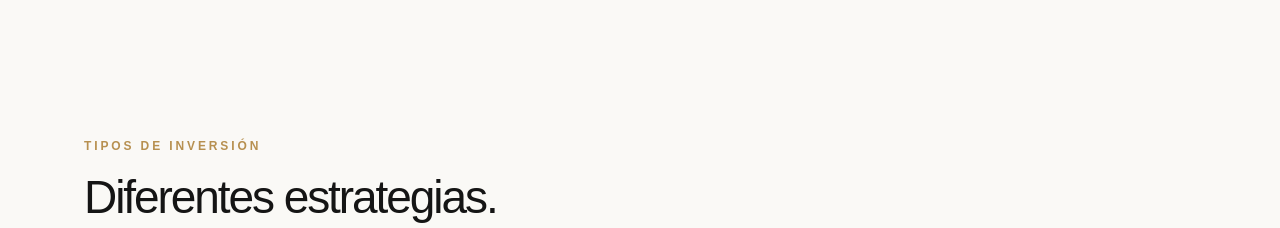
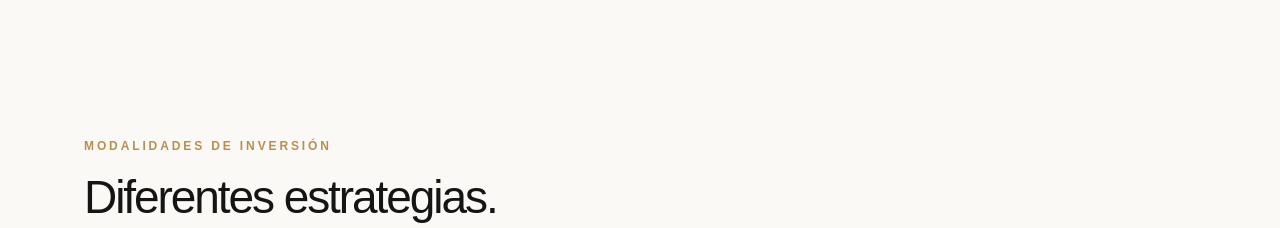
Before and after one commit to propertyinvestors42/property-investors-web, a Next.js app: page / in a window 1280 px wide. Shown: the part 1800-2028 px from the top of the page. Built offline with nearby package versions, Linux system fonts and the light colour scheme.

Commit message:
Rename investment types section to modalidades de inversión

```diff
--- a/src/app/page.tsx
+++ b/src/app/page.tsx
@@ -26,7 +26,7 @@ export default function Home() {
         <article className="card card-body"><svg width="32" height="32" viewBox="0 0 24 24" fill="none" stroke="#b79050" strokeWidth="1.6" aria-hidden="true" style={{width:32,height:32,marginBottom:18}}><path d="M3 20h18M5 16l5-5 4 3 7-9M15 5h6v6"/></svg><h3 style={{fontSize:20,letterSpacing:".04em"}}>IMPULSAMOS INVERSIONES</h3><p style={{fontSize:18,lineHeight:1.5,marginBottom:16}}>Conectamos inversores con proyectos inmobiliarios y facilitamos que las oportunidades se conviertan en inversiones reales.</p><p className="muted">Colaboramos con profesionales especializados y acompañamos a nuestros inversores durante el proceso, facilitando el acceso a servicios complementarios que les permitan desarrollar y gestionar sus inversiones con mayor tranquilidad. Nuestro objetivo es que cada inversor encuentre no solo una oportunidad, sino también el apoyo que necesita para llevarla adelante.</p></article>
       </div>
     </section>
-    <section className="section wrap" id="tipos-de-inversion"><span className="kicker">Tipos de inversión</span><h2>Diferentes estrategias.<br/>Un enfoque adaptado a ti.</h2>
+    <section className="section wrap" id="tipos-de-inversion"><span className="kicker">Modalidades de inversión</span><h2>Diferentes estrategias.<br/>Un enfoque adaptado a ti.</h2>
       <div className="investment-grid">{investments.map((i,index)=><Link className="investment-card" href={"/inversiones/"+i.slug} key={i.slug}><div className="investment-card-top"><span className="investment-icon" style={{display:"inline-flex",width:62,height:62,alignItems:"center",justifyContent:"center",color:"#b79050"}}><StrategyIcon index={index}/></span><span className="investment-number">0{index+1}</span></div><span className="investment-label">{strategyLabels[index]}</span><h3>{i.title}</h3>{index===0&&<span className="investment-label">HOUSE FLIPPING</span>}<p className="muted">{i.summary}</p><span className="investment-more">Descubre esta inversión →</span><span className="investment-line" aria-hidden="true"/></Link>)}</div>
       <p className="muted" style={{marginTop:24}}>La estrategia, los plazos y la forma de participar se definen para cada proyecto, según las características del activo y los objetivos del inversor.</p>
     </section>
```
